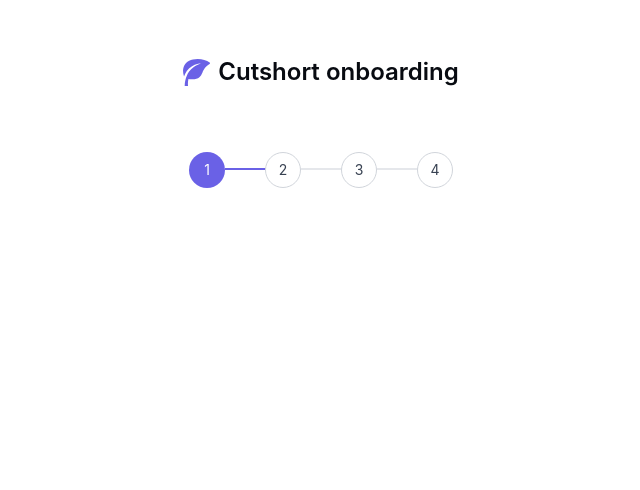
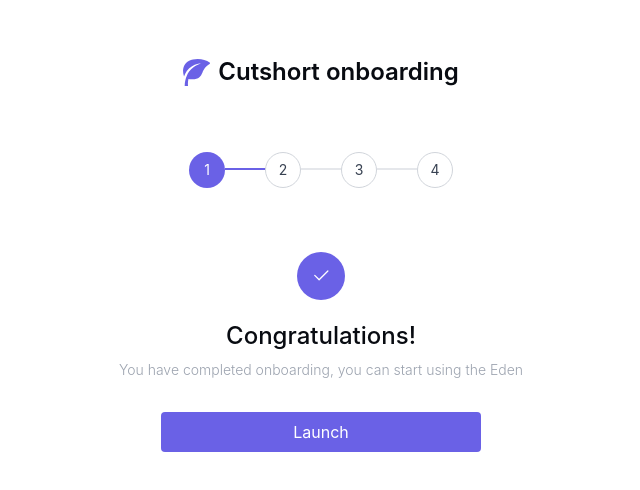
Before and after one commit to Horlawhumy-dev/cutshort-onboarding, a React (Create React App) app: page /complete in a window 1280 px wide. Shown: the top 490 px of the page, without its empty margins (319-959 px from the left). Built offline with nearby package versions, Linux system fonts and the light colour scheme.

Commit message:
Update routes

```diff
--- a/src/App.jsx
+++ b/src/App.jsx
@@ -1,12 +1,13 @@
 import React, { useEffect, useState } from "react";
 import "./App.css";
 import { BrowserRouter, Route, Routes } from "react-router-dom";
-import LoginPage from "./components/login";
-import SignupPage from "./components/signup";
 import Loader from "./components/Loader/loader";
 import Header from "./components/header";
 import Welcome from "./pages/welcome";
 import Workspace from "./pages/workspace";
+import HowToUse from "./pages/howToUse";
+import Complete from "./pages/complete";
+
 function App() {
   const [isLoading, setIsLoading] = useState(true);
 
@@ -23,10 +24,10 @@
         <>
           <Header />
           <Routes>
-            <Route exact path="/signin" element={<LoginPage />} />
-            <Route exact path="/signup" element={<SignupPage />} />
             <Route exact path="/" element={<Welcome />} />
             <Route exact path="/workspace" element={<Workspace />} />
+            <Route exact path="/howtouse" element={<HowToUse />} />
+            <Route exact path="/complete" element={<Complete />} />
           </Routes>
         </>
       )}
```
